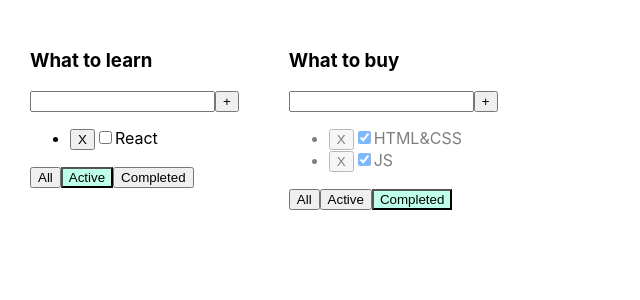
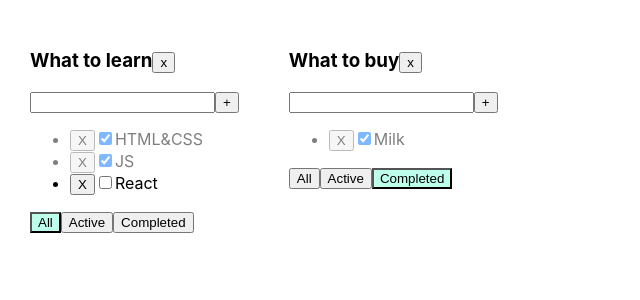
Before and after one commit to nedug/IT-incubator, a React (Create React App) app: page / in a window 1280 px wide. Shown: the top 300 px of the page, without its empty margins (0-640 px from the left). Built offline with nearby package versions, Linux system fonts and the light colour scheme; the HTML template or start-up script is replaced by a standard one.

Commit message:
week 5 (cooments)

```diff
--- a/src/AddTaskForm.tsx
+++ b/src/AddTaskForm.tsx
@@ -8,11 +8,12 @@ import classes from './Error.module.css';
 // `;
 
 type AddTaskFormPropsType = {
+    todoListID: string
     addNewTask: addNewTaskType
 }
 
 
-const AddTaskForm = ({addNewTask}: AddTaskFormPropsType) => {
+const AddTaskForm = ({todoListID, addNewTask}: AddTaskFormPropsType) => {
 
     const [valueInput, setValueInput] = useState('');
     const [error, setError] = useState<boolean>(false);
@@ -37,7 +38,8 @@ const AddTaskForm = ({addNewTask}: AddTaskFormPropsType) => {
             return;
         }
         setValueInput('');
-        addNewTask(valueInputTrim);
+
+        addNewTask(valueInputTrim, todoListID);
     };
 
 
--- a/src/App.tsx
+++ b/src/App.tsx
@@ -9,7 +9,7 @@ export enum SortedTask {
     completed = 'completed',
 }
 
-type todoListType = {
+type todoListAllType = {
     id: string
     title: string
     filter: SortedTask
@@ -18,68 +18,109 @@ type todoListType = {
 
 const App = () => {
 
-    const [tasks, setTasks] = useState<Array<TaskType>>([
+    const todoListID1 = v1();
+    const todoListID2 = v1();
+
+    const [todoListAll, setTodoListAll] = useState<Array<todoListAllType>>([
+        {id: todoListID1, title: 'What to learn', filter: SortedTask.all},
+        {id: todoListID2, title: 'What to buy', filter: SortedTask.completed},
+    ]);
+
+    const [tasks, setTasks] = useState({
+        [todoListID1]: [
+            {id: v1(), title: 'HTML&CSS', isDone: true},
+            {id: v1(), title: 'JS', isDone: true},
+            {id: v1(), title: 'React', isDone: false},
+        ],
+        [todoListID2]: [
+            {id: v1(), title: 'Milk', isDone: true},
+            {id: v1(), title: 'Book', isDone: false},
+        ],
+    });
+
+    /*const [tasks, setTasks] = useState<Array<TaskType>>([
         {id: v1(), title: 'HTML&CSS', isDone: true},
         {id: v1(), title: 'JS', isDone: true},
         {id: v1(), title: 'React', isDone: false},
-    ]);
+    ]);*/
 
     // const [filteredTask, setTFilteredTask] = useState(SortedTask.all);
 
+    const removeTask = (TaskID: string, TodoListID: string) => {
 
-    const removeTask = (id: string) => {
-        setTasks(tasks.filter(task => task.id !== id));
-    }
+        tasks[TodoListID] = tasks[TodoListID].filter(task => task.id !== TaskID);
+        setTasks({...tasks});
 
-    const addNewTask = (valueInput: string) => {
-        const newTask = {id: v1(), title: valueInput, isDone: false};
-        setTasks([newTask, ...tasks]);
-        // setTFilteredTask(SortedTask.active);
-    }
-
-    const filterTask = (filter: SortedTask, id: string) => {
-        setTodoListAll(todoListAll.map(tl => tl.id === id ? {...tl, filter} : tl));
-    }
-
-    const changeStatusTask = (taskID: string, isDone: boolean) => {
-        setTasks(tasks.map(t => t.id === taskID ? {...t, isDone: isDone} : t));
+        // const newTasks = {...tasks};
+        // newTasks[TodoListID] = newTasks[TodoListID].filter(task => task.id !== TaskID);
+        // setTasks(newTasks);
     };
 
+    const addNewTask = (valueInput: string, TodoListID: string) => {
 
-    // let taskForTodolist = tasks;
-    // if (filteredTask === 'active') {
-    //     taskForTodolist = tasks.filter(task => task.isDone === false);
-    // }
-    // if (filteredTask === 'completed') {
-    //     taskForTodolist = tasks.filter(task => task.isDone === true);
-    // }
+        const newTask = {id: v1(), title: valueInput, isDone: false};
+        tasks[TodoListID] = [newTask, ...tasks[TodoListID]];
+        setTasks({...tasks});
 
-    const [todoListAll, setTodoListAll] = useState<Array<todoListType>>([
-        {id: v1(), title: 'What to learn', filter: SortedTask.active},
-        {id: v1(), title: 'What to buy', filter: SortedTask.completed},
-    ]);
+        filterTask(SortedTask.active, TodoListID);
+    };
+
+    const filterTask = (filter: SortedTask, TodoListID: string) => {
+
+        setTodoListAll(todoListAll.map(tl => tl.id === TodoListID ? {...tl, filter} : tl));
+    };
+
+    const changeStatusTask = (taskID: string, isDone: boolean, TodoListID: string) => {
+
+        tasks[TodoListID] = tasks[TodoListID].map(t => t.id === taskID ? {...t, isDone: isDone} : t);
+        setTasks({...tasks});
+    };
+
+    const removeTodolist = (TodoListID: string) => {
+
+        setTodoListAll(todoListAll.filter(tl => tl.id !== TodoListID));
+
+        delete tasks[TodoListID];
+        setTasks({...tasks});
+    };
+
 
     return (
         <div className="App">
             {todoListAll.map(tl => {
-                let taskForTodolist = tasks;
 
-                if (tl.filter === 'active') {
-                    taskForTodolist = tasks.filter(task => task.isDone === false);
-                }
-                if (tl.filter === 'completed') {
-                    taskForTodolist = tasks.filter(task => task.isDone === true);
-                }
+                    const getFilteredTaskForRender = () => {
+
+                        switch (tl.filter) {
+                            case SortedTask.active:
+                                return tasks[tl.id].filter(task => !task.isDone);
+                            case SortedTask.completed:
+                                return tasks[tl.id].filter(task => task.isDone);
+                            default:
+                                return tasks[tl.id];
+                        }
+                    };
+
+                    // let taskForTodolist = tasks[tl.id];
+                    //
+                    // if (tl.filter === SortedTask.active) {
+                    //     taskForTodolist = taskForTodolist.filter(task => task.isDone === false);
+                    // }
+                    // if (tl.filter === SortedTask.completed) {
+                    //     taskForTodolist = taskForTodolist.filter(task => task.isDone === true);
+                    // }
+
                     return <TodoList
                         key={tl.id}
-                        id={tl.id}
+                        todoListID={tl.id}
                         title={tl.title}
-                        tasks={taskForTodolist}
+                        tasks={getFilteredTaskForRender()}
                         filteredTask={tl.filter}
                         removeTask={removeTask}
                         filterTask={filterTask}
                         addNewTask={addNewTask}
                         changeStatusTask={changeStatusTask}
+                        removeTodolist={removeTodolist}
                     />
                 }
             )}
--- a/src/ControlButtons.tsx
+++ b/src/ControlButtons.tsx
@@ -3,16 +3,16 @@ import {FilterTaskType} from "./TodoList";
 import {SortedTask} from "./App";
 
 type ControlButtonsPropsType = {
-    id: string
+    todoListID: string
     filterTask: FilterTaskType
     filteredTask: SortedTask
 }
 
 
-const ControlButtons = ({id, filterTask, filteredTask}: ControlButtonsPropsType) => {
+const ControlButtons = ({todoListID, filterTask, filteredTask}: ControlButtonsPropsType) => {
 
     const onClickFilterTask = (filter: SortedTask) => {
-        return () => filterTask(filter, id);
+        return () => filterTask(filter, todoListID);
     };
 
     return (
--- a/src/Task.tsx
+++ b/src/Task.tsx
@@ -3,19 +3,20 @@ import {changeStatusTaskType, RemoveTaskType, TaskType} from "./TodoList";
 import Checkbox from "./Components/Checkbox";
 
 type TaskPropsType = TaskType & {
+    todoListID: string
     removeTask: RemoveTaskType
     changeStatusTask: changeStatusTaskType
 }
 
 
-const Task = ({isDone, title, id, removeTask, changeStatusTask}: TaskPropsType) => {
+const Task = ({todoListID, isDone, title, id, removeTask, changeStatusTask}: TaskPropsType) => {
 
     const onClickHandler = () => {
-        removeTask(id);
+        removeTask(id, todoListID);
     };
 
     const onChangeHandler = (checked: boolean) => {
-        changeStatusTask(id, checked);
+        changeStatusTask(id, checked, todoListID);
     };
 
     return (
--- a/src/TaskList.tsx
+++ b/src/TaskList.tsx
@@ -3,6 +3,7 @@ import Task from "./Task";
 import {changeStatusTaskType, RemoveTaskType, TaskType} from "./TodoList";
 
 type TaskListPropsType = {
+    todoListID: string
     tasks: Array<TaskType>
     removeTask: RemoveTaskType
     changeStatusTask: changeStatusTaskType
@@ -14,7 +15,7 @@ const EmptyListStyle: CSSProperties = {
 }
 
 
-const TaskList = ({tasks, removeTask, changeStatusTask}: TaskListPropsType) => {
+const TaskList = ({todoListID, tasks, removeTask, changeStatusTask}: TaskListPropsType) => {
 
     return (
         tasks.length
@@ -24,6 +25,7 @@ const TaskList = ({tasks, removeTask, changeStatusTask}: TaskListPropsType) => {
                     tasks.map(task =>
                         <Task key={task.id}
                               {...task}
+                              todoListID={todoListID}
                               removeTask={removeTask}
                               changeStatusTask={changeStatusTask}
                         />)
--- a/src/TodoList.tsx
+++ b/src/TodoList.tsx
@@ -6,7 +6,7 @@ import AddTaskForm from "./AddTaskForm";
 import {SortedTask} from "./App";
 
 type TodolistPropsType = {
-    id: string
+    todoListID: string
     title: string
     tasks: Array<TaskType>
     removeTask: RemoveTaskType
@@ -14,6 +14,7 @@ type TodolistPropsType = {
     addNewTask: addNewTaskType
     changeStatusTask: changeStatusTaskType
     filteredTask: SortedTask
+    removeTodolist: removeTodolistType
 }
 
 export type TaskType = {
@@ -22,25 +23,35 @@ export type TaskType = {
     isDone: boolean
 }
 
-export type RemoveTaskType = (id: string) => void
-export type FilterTaskType = (filter: SortedTask, id: string) => void
-export type addNewTaskType = (valueInput: string) => void
-export type changeStatusTaskType = (taskID: string, isDone: boolean) => void
+export type RemoveTaskType = (id: string, TodoListID: string) => void
+export type FilterTaskType = (filter: SortedTask, TodoListID: string) => void
+export type addNewTaskType = (valueInput: string, TodoListID: string) => void
+export type changeStatusTaskType = (taskID: string, isDone: boolean, TodoListID: string) => void
+export type removeTodolistType = (TodoListID: string) => void
 
 
-const TodoList = ({id, title, tasks, removeTask, filterTask, addNewTask, changeStatusTask, filteredTask}: TodolistPropsType) => (
+const TodoList = ({todoListID, title, tasks, removeTask, filterTask, addNewTask, changeStatusTask, filteredTask, removeTodolist}: TodolistPropsType) => (
     <div>
-        <TodoListHeader title={title}/>
+        <TodoListHeader
+            todoListID={todoListID}
+            title={title}
+            removeTodolist={removeTodolist}
+        />
 
-        <AddTaskForm addNewTask={addNewTask}/>
+        <AddTaskForm
+            todoListID={todoListID}
+            addNewTask={addNewTask}
+        />
 
-        <TaskList tasks={tasks}
-                  removeTask={removeTask}
-                  changeStatusTask={changeStatusTask}
+        <TaskList
+            todoListID={todoListID}
+            tasks={tasks}
+            removeTask={removeTask}
+            changeStatusTask={changeStatusTask}
         />
 
         <ControlButtons
-            id={id}
+            todoListID={todoListID}
             filterTask={filterTask}
             filteredTask={filteredTask}
         />
--- a/src/TodoListHeader.tsx
+++ b/src/TodoListHeader.tsx
@@ -1,12 +1,22 @@
 import React from 'react';
+import {removeTodolistType} from "./TodoList";
 
 type TodoListHeaderPropsType = {
+    todoListID: string
     title: string
+    removeTodolist: removeTodolistType
 }
 
 
-const TodoListHeader = ({title}: TodoListHeaderPropsType) => {
-    return <h3>{title}</h3>
+const TodoListHeader = ({todoListID, title, removeTodolist}: TodoListHeaderPropsType) => {
+
+    const onClickHandler = () => {
+        removeTodolist(todoListID);
+    };
+
+    return <h3>{title}
+        <button onClick={onClickHandler}>x</button>
+    </h3>
 };
 
 export default TodoListHeader;
```
